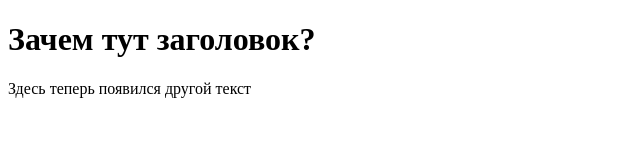
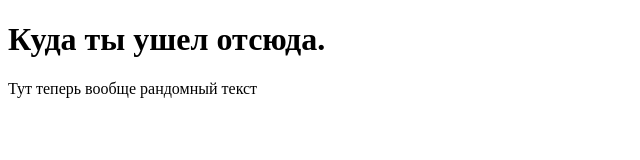
Before and after one commit to Skrint/special-app2, a plain HTML site: page index.html in a window 1280 px wide. Shown: the whole page, without its empty margins (0-640 px from the left). Drawn offline with Linux system fonts and the light colour scheme.

Commit message:
html changes

```diff
--- a/index.html
+++ b/index.html
@@ -1,14 +1,12 @@
 <!DOCTYPE html>
-<html lang="ru">
+<html lang="en">
   <head>
     <meta charset="UTF-8" />
     <meta name="viewport" content="width=device-width, initial-scale=1.0" />
-    <title>Document</title>
+    <title>Someone</title>
   </head>
   <body>
-    <h1>Зачем тут заголовок?</h1>
-    <p>
-      Здесь теперь появился другой текст
-    </p>
+    <h1>Куда ты ушел отсюда.</h1>
+    <p>Тут теперь вообще рандомный текст</p>
   </body>
 </html>
```
